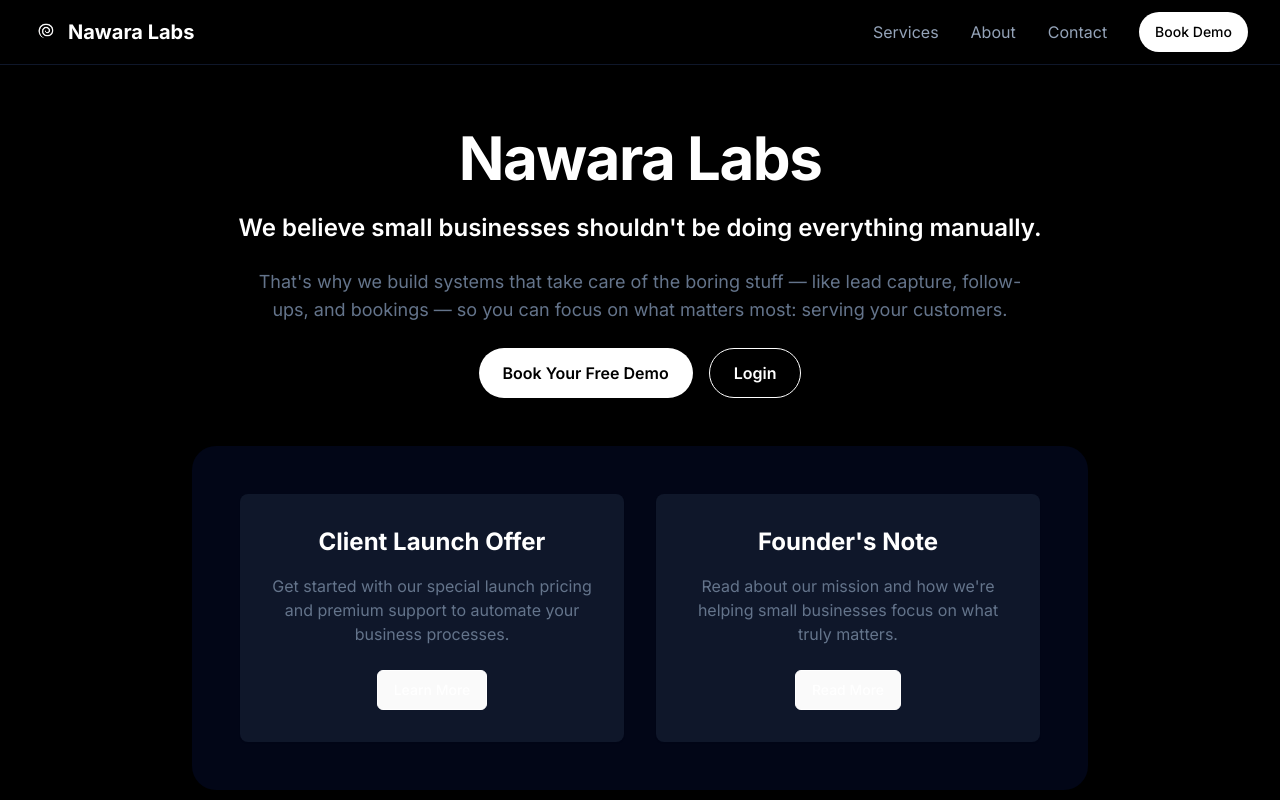
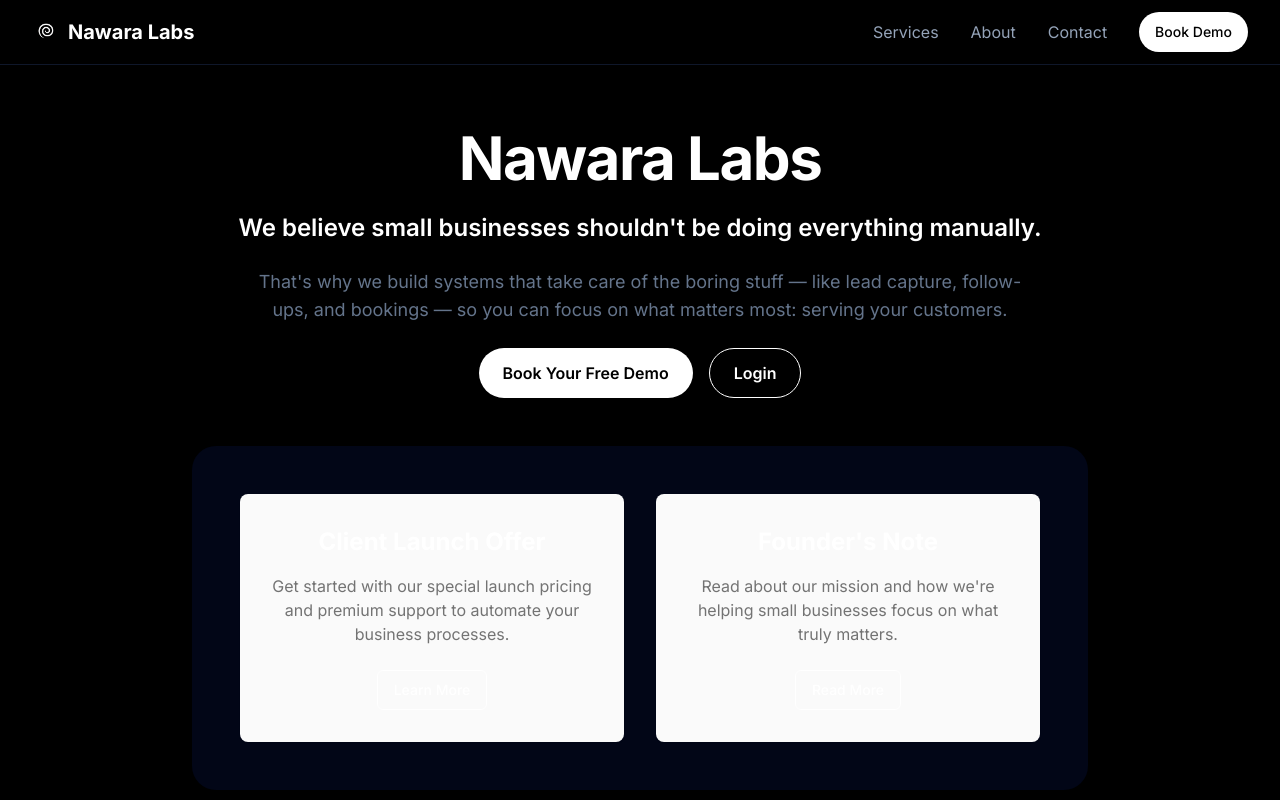
Before and after one commit to nawaralabs/nawara-labs-homepage, a Next.js app: page / in a window 1280 px wide. Shown: the top 800 px of the page. Built offline with nearby package versions, Linux system fonts and the light colour scheme.

Commit message:
Fix card/secondary greys

```diff
--- a/app/page.tsx
+++ b/app/page.tsx
@@ -33,9 +33,9 @@ export default function Home() {
         <section className="mt-20">
           <div className="bg-slate-950 rounded-3xl p-8 md:p-12">
             <div className="grid md:grid-cols-2 gap-8">
-              <Card className="p-8 border-0 shadow-sm bg-slate-900">
+              <Card className="p-8 border-0 shadow-sm bg-card text-card-foreground">
                 <h3 className="text-2xl font-bold mb-4 text-white">Client Launch Offer</h3>
-                <p className="text-slate-500">
+                <p className="text-muted-foreground">
                   Get started with our special launch pricing and premium support to automate your business processes.
                 </p>
                 <Button variant="outline" className="mt-6 text-white border-white hover:bg-slate-800">
@@ -43,9 +43,9 @@ export default function Home() {
                 </Button>
               </Card>
 
-              <Card className="p-8 border-0 shadow-sm bg-slate-900">
+              <Card className="p-8 border-0 shadow-sm bg-card text-card-foreground">
                 <h3 className="text-2xl font-bold mb-4 text-white">Founder's Note</h3>
-                <p className="text-slate-500">
+                <p className="text-muted-foreground">
                   Read about our mission and how we're helping small businesses focus on what truly matters.
                 </p>
                 <Button variant="outline" className="mt-6 text-white border-white hover:bg-slate-800">
```
